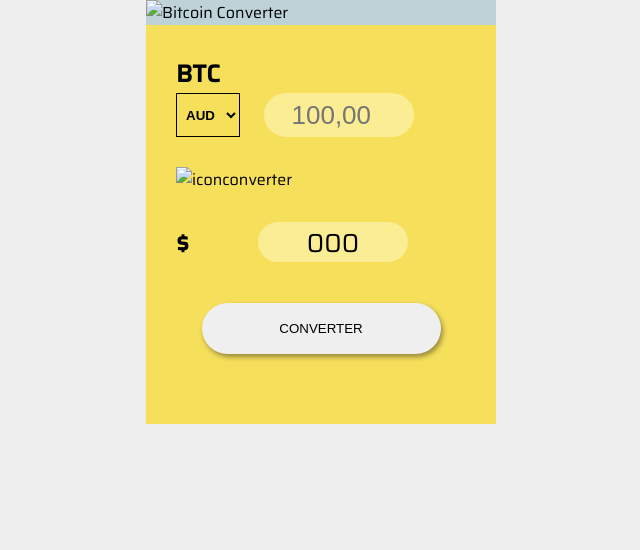
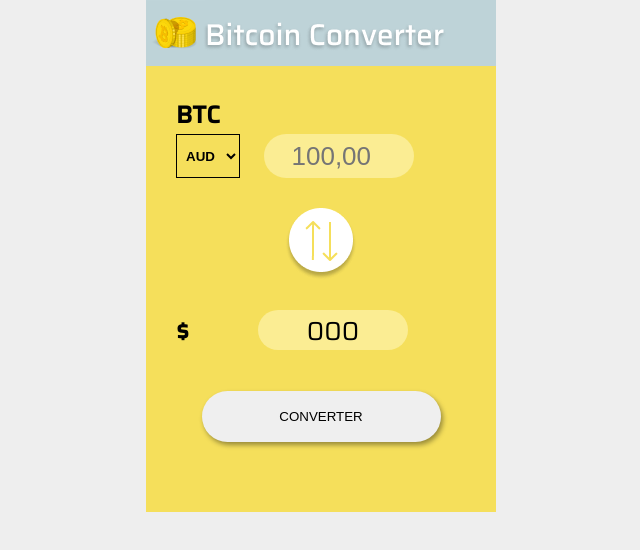
Before and after one commit to eduardonk9999/BitcoinConverter, a plain HTML site: page index.html in a window 1280 px wide. Shown: the whole page, without its empty margins (319-959 px from the left). Drawn offline with Linux system fonts and the light colour scheme; the site is published under a folder, as on GitHub Pages, so addresses that start at the root find nothing.

Commit message:
Add, ajuste src imgs

```diff
--- a/index.html
+++ b/index.html
@@ -12,7 +12,7 @@
 <body>
   <section class="bitcoin">
     <header class="header-bitcoin">
-      <img src="/imgs/logo.png" alt="Bitcoin Converter">
+      <img src="imgs/logo.png" alt="Bitcoin Converter">
     </header>
     <div class="content-bitcoin">
       <form action="">
@@ -45,7 +45,7 @@
           </select>
           <input placeholder="100,00" type="number" name="many" class="numberMany">
         </div>
-        <img src="/imgs/iconconverter.png" alt="iconconverter" class="iconconverter">
+        <img src="imgs/iconconverter.png" alt="iconconverter" class="iconconverter">
         <div class="box-bitcoin box-bitcoin-value">
           <h2 class="symbol">$</h2>
           <div class="valu-bitcoin"> 000</div>
```
